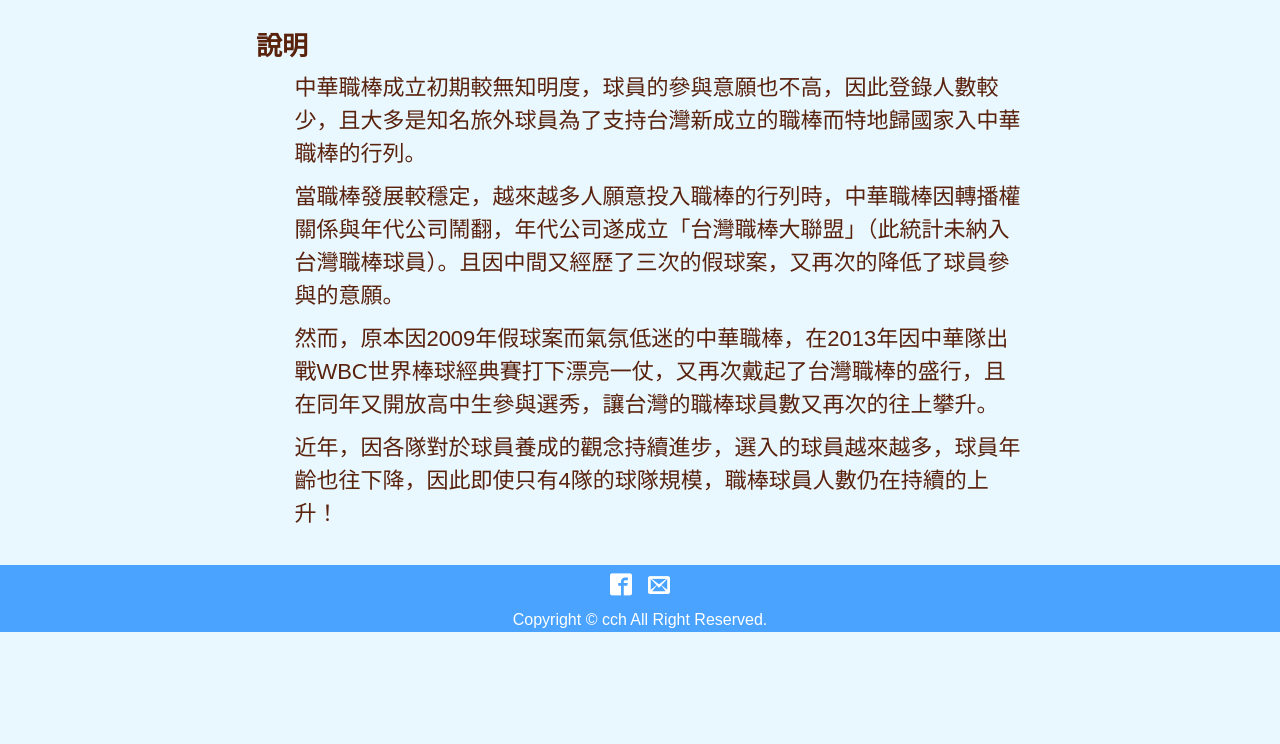
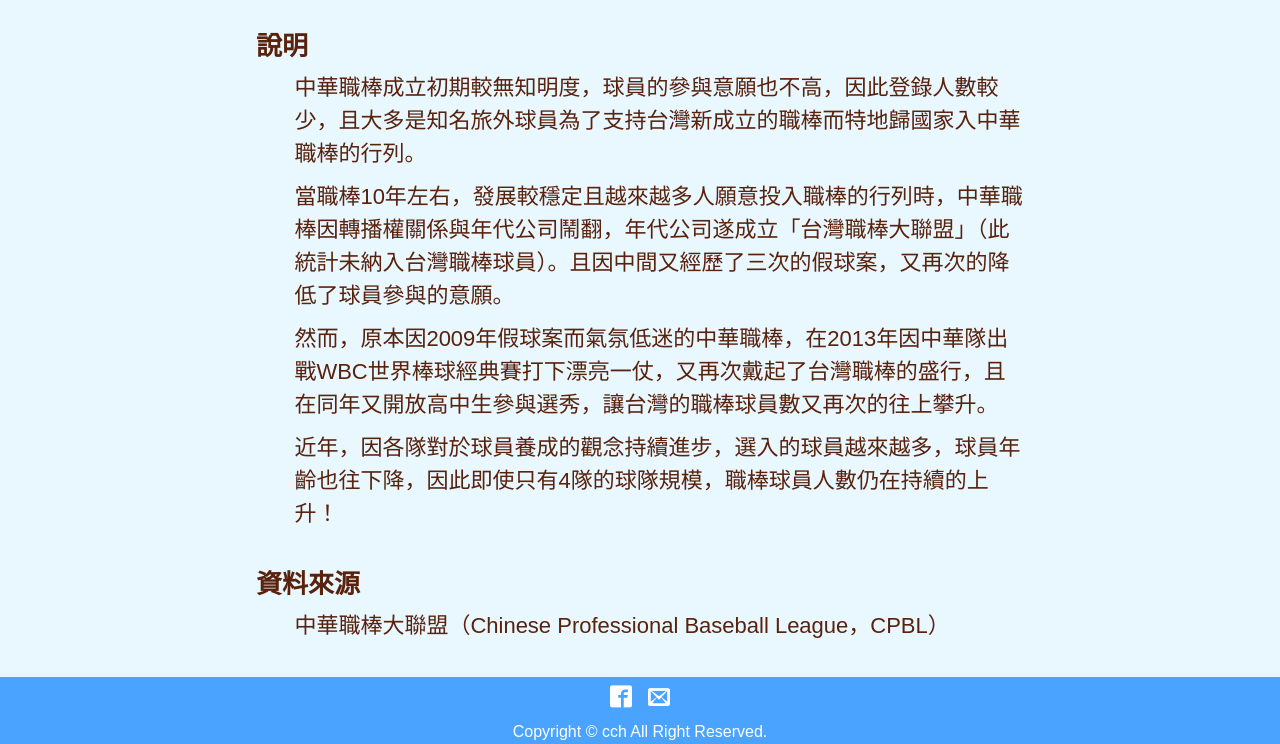
Before and after one commit to chang861224/1092VIS, a plain HTML site: page Assign1/index.html in a window 1280 px wide. Shown: the part 1369-2113 px from the top of the page. Before the commit the page ends 2001 px from the top, so only its background shows below. Drawn offline with nearby package versions, Linux system fonts and the light colour scheme; files whose address does not match are found by name.

Commit message:
add resource

```diff
--- a/Assign1/index.html
+++ b/Assign1/index.html
@@ -38,13 +38,19 @@
                 中華職棒成立初期較無知明度，球員的參與意願也不高，因此登錄人數較少，且大多是知名旅外球員為了支持台灣新成立的職棒而特地歸國家入中華職棒的行列。
                 </p>
                 <p class='content'>
-                當職棒發展較穩定，越來越多人願意投入職棒的行列時，中華職棒因轉播權關係與年代公司鬧翻，年代公司遂成立「台灣職棒大聯盟」（此統計未納入台灣職棒球員）。且因中間又經歷了三次的假球案，又再次的降低了球員參與的意願。
+                當職棒10年左右，發展較穩定且越來越多人願意投入職棒的行列時，中華職棒因轉播權關係與年代公司鬧翻，年代公司遂成立「台灣職棒大聯盟」（此統計未納入台灣職棒球員）。且因中間又經歷了三次的假球案，又再次的降低了球員參與的意願。
                 </p>
                 <p class='content'>
                 然而，原本因2009年假球案而氣氛低迷的中華職棒，在2013年因中華隊出戰WBC世界棒球經典賽打下漂亮一仗，又再次戴起了台灣職棒的盛行，且在同年又開放高中生參與選秀，讓台灣的職棒球員數又再次的往上攀升。
                 </p>
                 <p class='content'>
                 近年，因各隊對於球員養成的觀念持續進步，選入的球員越來越多，球員年齡也往下降，因此即使只有4隊的球隊規模，職棒球員人數仍在持續的上升！
+                </p>
+            </div>
+            <div id='resource'>
+                <p class='sub-title'>資料來源<p>
+                <p class='content'>
+                <a href='http://www.cpbl.com.tw/' target='_blank'>中華職棒大聯盟（Chinese Professional Baseball League，CPBL）</a>
                 </p>
             </div>
         </div>
```
